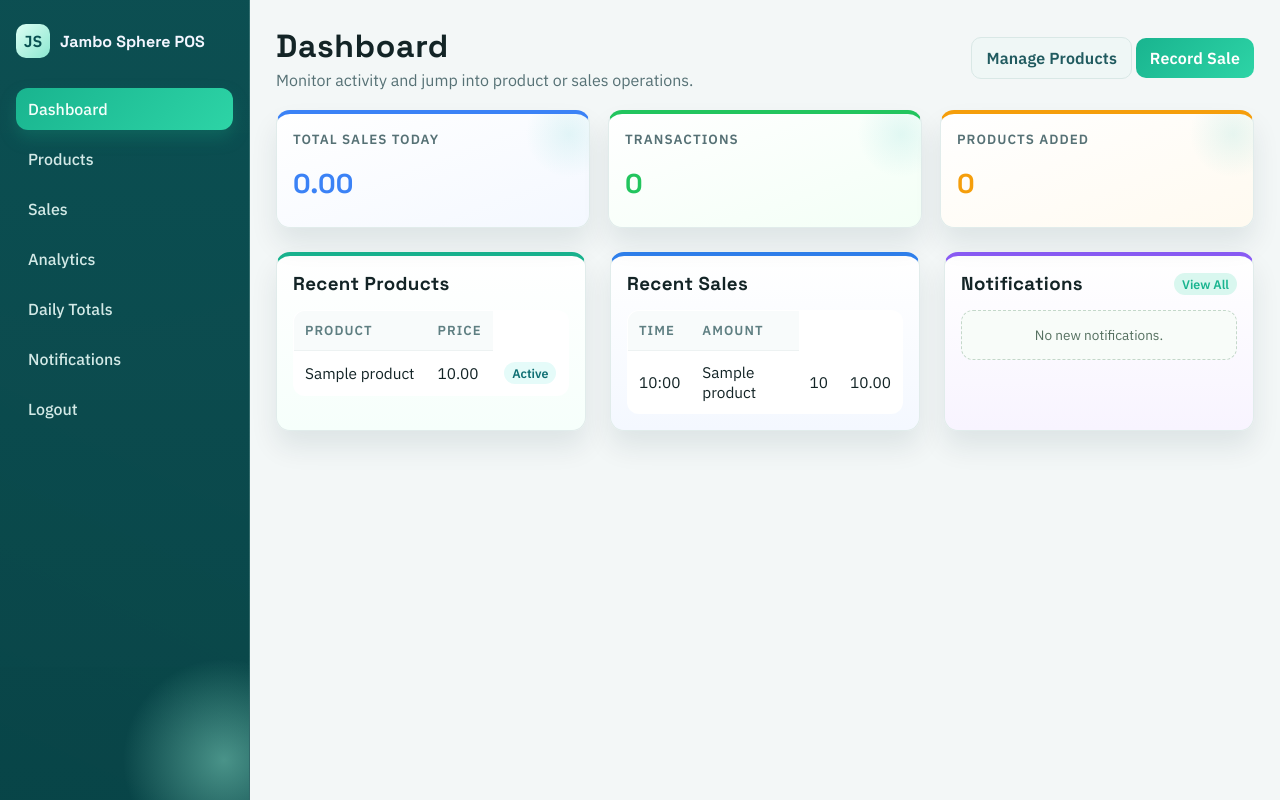
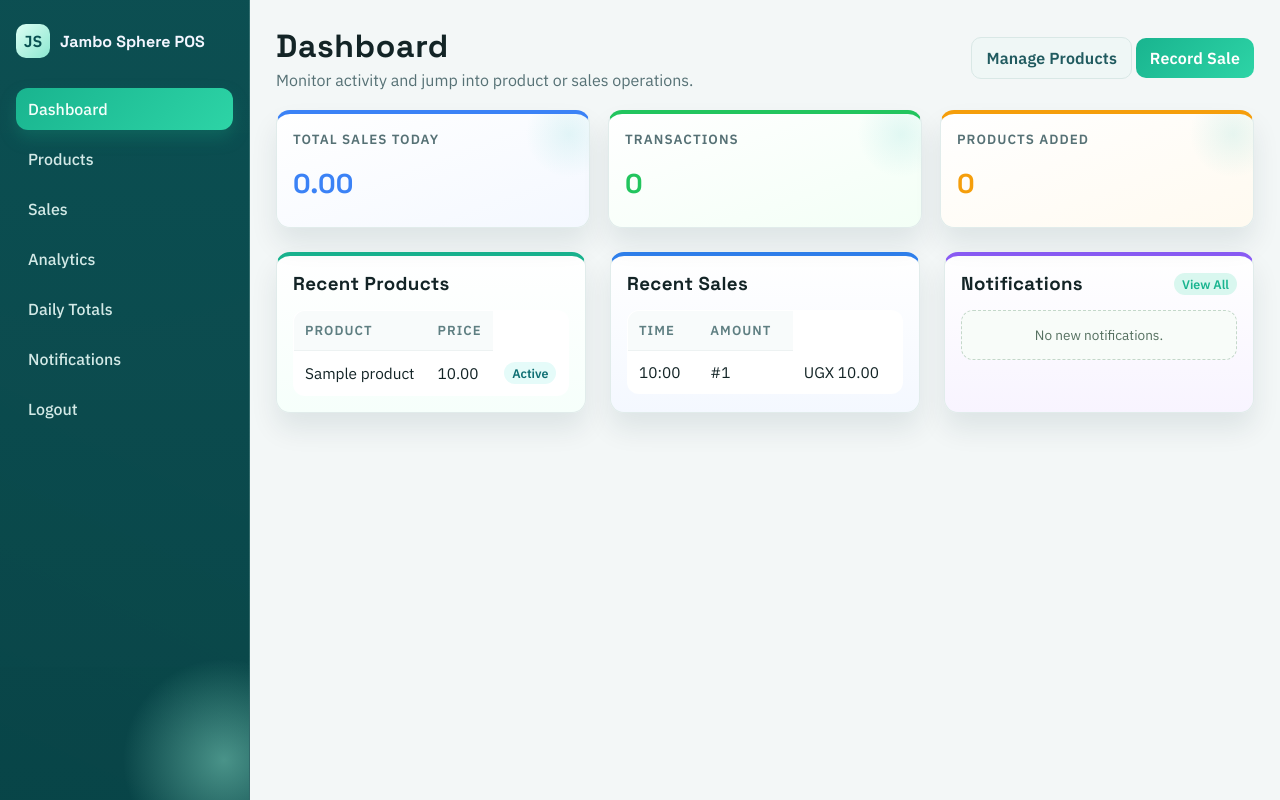
Before and after one commit to Tagoole/JamboSpherePOS, a Django app: page /dashboard/ in a window 1280 px wide. Run offline with Django 5.2, Linux system fonts and the light colour scheme; a user stored in the database is signed in; tables that the repository leaves empty hold one stand-in row (values such as "Sample post"); data that the repository does not hold is empty; some libraries are stand-ins or nearby versions.

Commit message:
Batch 4: 1 files

```diff
--- a/templates/pos/partials/sale_row_dashboard.html
+++ b/templates/pos/partials/sale_row_dashboard.html
@@ -1,9 +1,8 @@
 {% for sale in sales %}
 <tr>
   <td>{{ sale.created_at_display }}</td>
-  <td>{{ sale.product_name }}</td>
-  <td>{{ sale.quantity }}</td>
-  <td>{{ sale.total_amount }}</td>
+  <td>#{{ sale.id }}</td>
+  <td>UGX {{ sale.total_amount }}</td>
 </tr>
 {% empty %}
 <tr>
```
